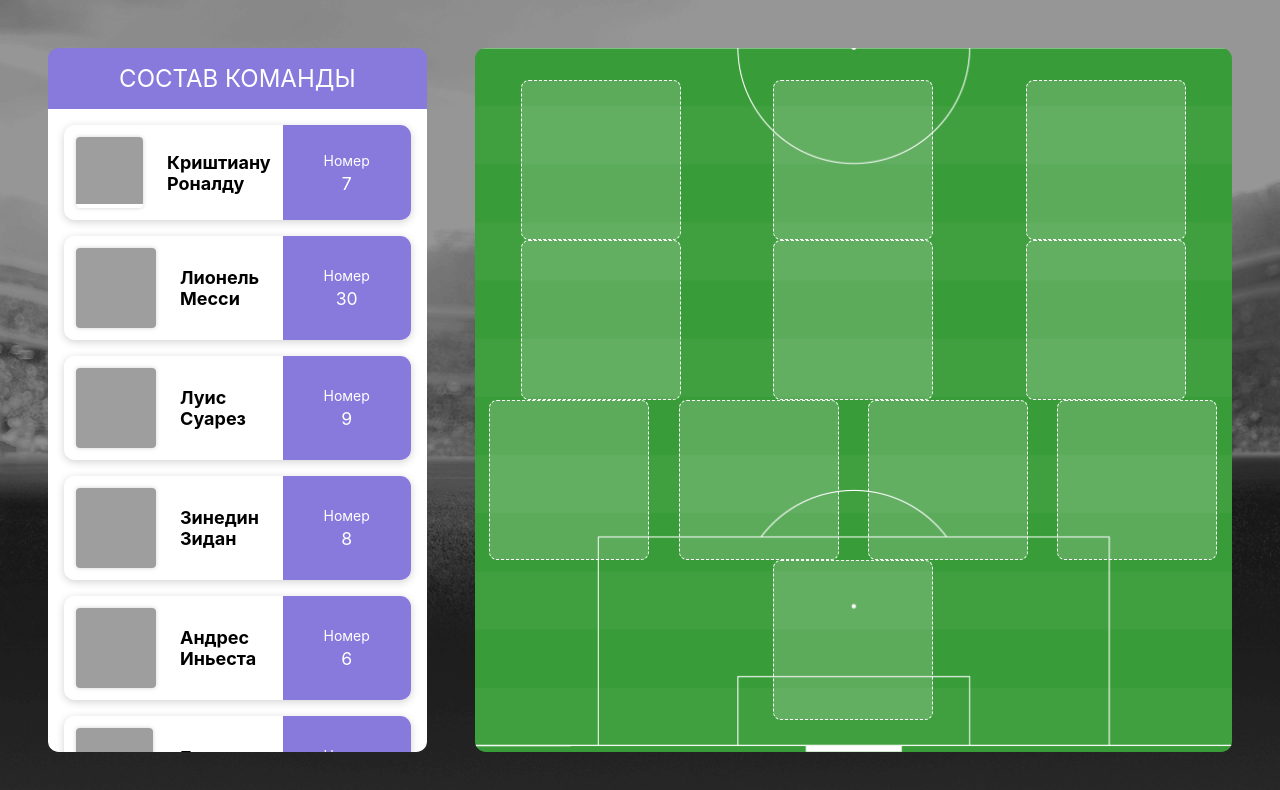
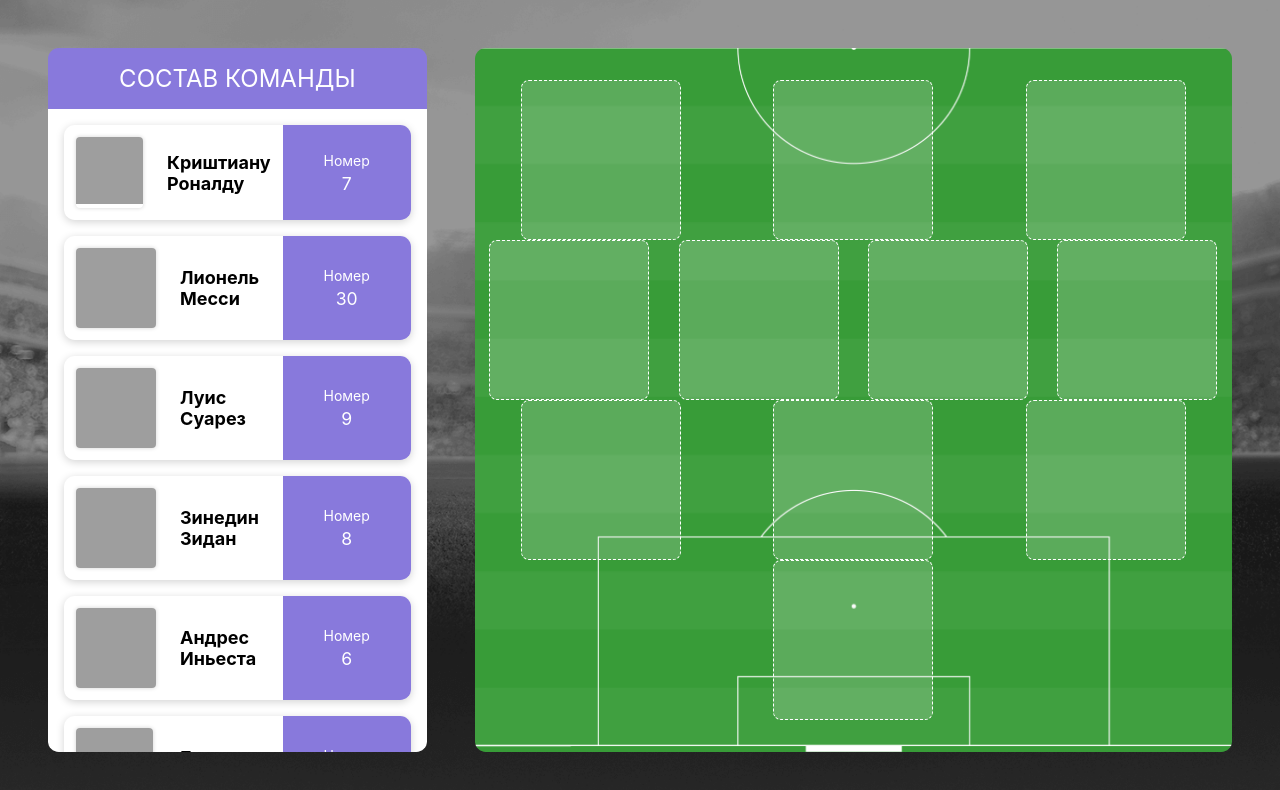
Before and after one commit to Drogenix/Vsporte-app, an Angular app: page / in a window 1280 px wide. Shown: the top 790 px of the page. Built offline with nearby package versions, Linux system fonts and the light colour scheme; grey boxes are pictures that could not be loaded.

Commit message:
refactor(app): изменена схема игроков; добавлена отдельная линия для вратаря

```diff
--- a/src/app/components/football-pitch/football-pitch.component.html
+++ b/src/app/components/football-pitch/football-pitch.component.html
@@ -16,10 +16,32 @@
             <img alt="Изображение игрока" [src]="position.player.imageUrl">
           </div>
           <div class="player-info">
-            <p class="player-fullname">{{position.player.firstName + " " + position.player.lastName}}</p>
+            <p class="player-fullname">{{position.player | fullname}}</p>
             <p class="player-number">#{{position.player.number}}</p>
           </div>
         </div>
     </div>
   </div>
+  <div class="pitch-players-line">
+    <div class="pitch-player-position"
+         [class.has-player]="goalkeeperPosition.player"
+         cdkDropList
+         [cdkDropListData]="goalkeeperPosition"
+         [cdkDropListSortingDisabled]="true"
+         (cdkDropListDropped)="onPlayerDrop($event, goalkeeperPosition)"
+    >
+      <div class="player-card"
+           *ngIf="goalkeeperPosition.player"
+           cdkDrag
+           [cdkDragDisabled]="!goalkeeperPosition.player">
+        <div class="img-wrapper">
+          <img alt="Изображение игрока" [src]="goalkeeperPosition.player.imageUrl">
+        </div>
+        <div class="player-info">
+          <p class="player-fullname">{{goalkeeperPosition.player | fullname}}</p>
+          <p class="player-number">#{{goalkeeperPosition.player.number}}</p>
+        </div>
+      </div>
+    </div>
+  </div>
 </div>
--- a/src/app/components/football-pitch/football-pitch.component.ts
+++ b/src/app/components/football-pitch/football-pitch.component.ts
@@ -3,6 +3,8 @@ import {CdkDrag, CdkDragDrop, CdkDropList} from "@angular/cdk/drag-drop";
 import {NgForOf, NgIf} from "@angular/common";
 import {PitchLine} from "../../core/entity/pitch-line";
 import {PitchPlayerPosition} from "../../core/entity/pitch-player-position";
+import {Player} from "../../core/entity/player";
+import {FullnamePipe} from "../../core/pipes/fullname.pipe";
 
 @Component({
   selector: 'app-football-pitch',
@@ -11,7 +13,8 @@ import {PitchPlayerPosition} from "../../core/entity/pitch-player-position";
     CdkDropList,
     NgForOf,
     NgIf,
-    CdkDrag
+    CdkDrag,
+    FullnamePipe
   ],
   templateUrl: './football-pitch.component.html',
   styleUrl: './football-pitch.component.css',
@@ -23,56 +26,61 @@ export class FootballPitchComponent {
     {
       positions:[
         {
-          index:0
+          player:null
         },
         {
-          index:1
+          player:null
         },
         {
-          index:2
+          player:null
         }
       ]
     },
     {
       positions:[
         {
-          index:3
+          player:null
         },
         {
-          index:4
+          player:null
         },
         {
-          index:5
+          player:null
+        },
+        {
+          player:null
         }
       ]
     },
     {
       positions:[
         {
-          index:6
+          player:null
         },
         {
-          index:7
+          player:null
         },
         {
-          index:8
-        },
-        {
-          index:9
-        }
-      ]
-    },
-    {
-      positions:[
-        {
-          index:10
+          player:null
         }
       ]
     }
   ]
 
+  readonly goalkeeperLine:PitchLine = {
+    positions:[
+      {
+        player:null
+      }
+    ]
+  }
+
+  get goalkeeperPosition():PitchPlayerPosition{
+    return this.goalkeeperLine.positions[0];
+  }
+
   onPlayerDrop(event: CdkDragDrop<any>, position:PitchPlayerPosition){
-    const playerSourceData = event.previousContainer.data;
+    const playerSourceData:Player[] | PitchPlayerPosition = event.previousContainer.data;
 
     if(Array.isArray(playerSourceData)){
       const droppedItemIndex = event.previousIndex;
@@ -91,7 +99,7 @@ export class FootballPitchComponent {
       if(!position.player){
         position.player = droppedPlayer;
 
-        playerSourceData.player = undefined;
+        playerSourceData.player = null;
       }
 
       if(position.player === droppedPlayer) return;
@@ -107,4 +115,6 @@ export class FootballPitchComponent {
     currentPosition.player = newPlayer;
     newPosition.player = currentPlayer;
   }
+
+
 }
--- a/src/app/components/players-list/players-list.component.html
+++ b/src/app/components/players-list/players-list.component.html
@@ -13,7 +13,7 @@
           <div class="img-wrapper">
             <img alt="Изображение игрока" [src]="player.imageUrl">
           </div>
-          <p class="player-fullname">{{player.firstName + " " + player.lastName}}</p>
+          <p class="player-fullname">{{player | fullname}}</p>
         </div>
         <div class="player-right-block">
           <p class="player-number-label">Номер</p>
@@ -26,7 +26,7 @@
           <img alt="Изображение игрока" [src]="player.imageUrl">
         </div>
         <div class="player-info">
-          <p class="player-fullname">{{player.firstName + " " + player.lastName}}</p>
+          <p class="player-fullname">{{player | fullname}}</p>
           <p class="player-number">#{{player.number}}</p>
         </div>
       </div>
--- a/src/app/components/players-list/players-list.component.ts
+++ b/src/app/components/players-list/players-list.component.ts
@@ -3,6 +3,7 @@ import {Player} from "../../core/entity/player";
 import {NgForOf} from "@angular/common";
 import {CdkDrag, CdkDragDrop, CdkDragPlaceholder, CdkDragPreview, CdkDropList} from "@angular/cdk/drag-drop";
 import {PitchPlayerPosition} from "../../core/entity/pitch-player-position";
+import {FullnamePipe} from "../../core/pipes/fullname.pipe";
 
 @Component({
   selector: 'app-players-list',
@@ -12,7 +13,8 @@ import {PitchPlayerPosition} from "../../core/entity/pitch-player-position";
     CdkDrag,
     CdkDropList,
     CdkDragPreview,
-    CdkDragPlaceholder
+    CdkDragPlaceholder,
+    FullnamePipe
   ],
   templateUrl: './players-list.component.html',
   styleUrl: './players-list.component.css',
@@ -106,6 +108,7 @@ export class PlayersListComponent {
       lastName: "Кройф"
     }
   ]
+
   constructor() {}
 
   onPlayerDrop(event:CdkDragDrop<any>){
@@ -116,7 +119,7 @@ export class PlayersListComponent {
     if(pitchPlayerPosition.player){
       playersList.splice(event.currentIndex, 0, pitchPlayerPosition.player);
 
-      pitchPlayerPosition.player = undefined;
+      pitchPlayerPosition.player = null;
     }
   }
 }
--- a/src/app/core/entity/pitch-player-position.ts
+++ b/src/app/core/entity/pitch-player-position.ts
@@ -1,6 +1,5 @@
 import {Player} from "./player";
 
 export interface PitchPlayerPosition{
-  index:number,
-  player?:Player
+  player:Player | null
 }
```
Also changed, not shown: src/app/components/football-pitch/football-pitch.component.css (line endings or trailing spaces).
